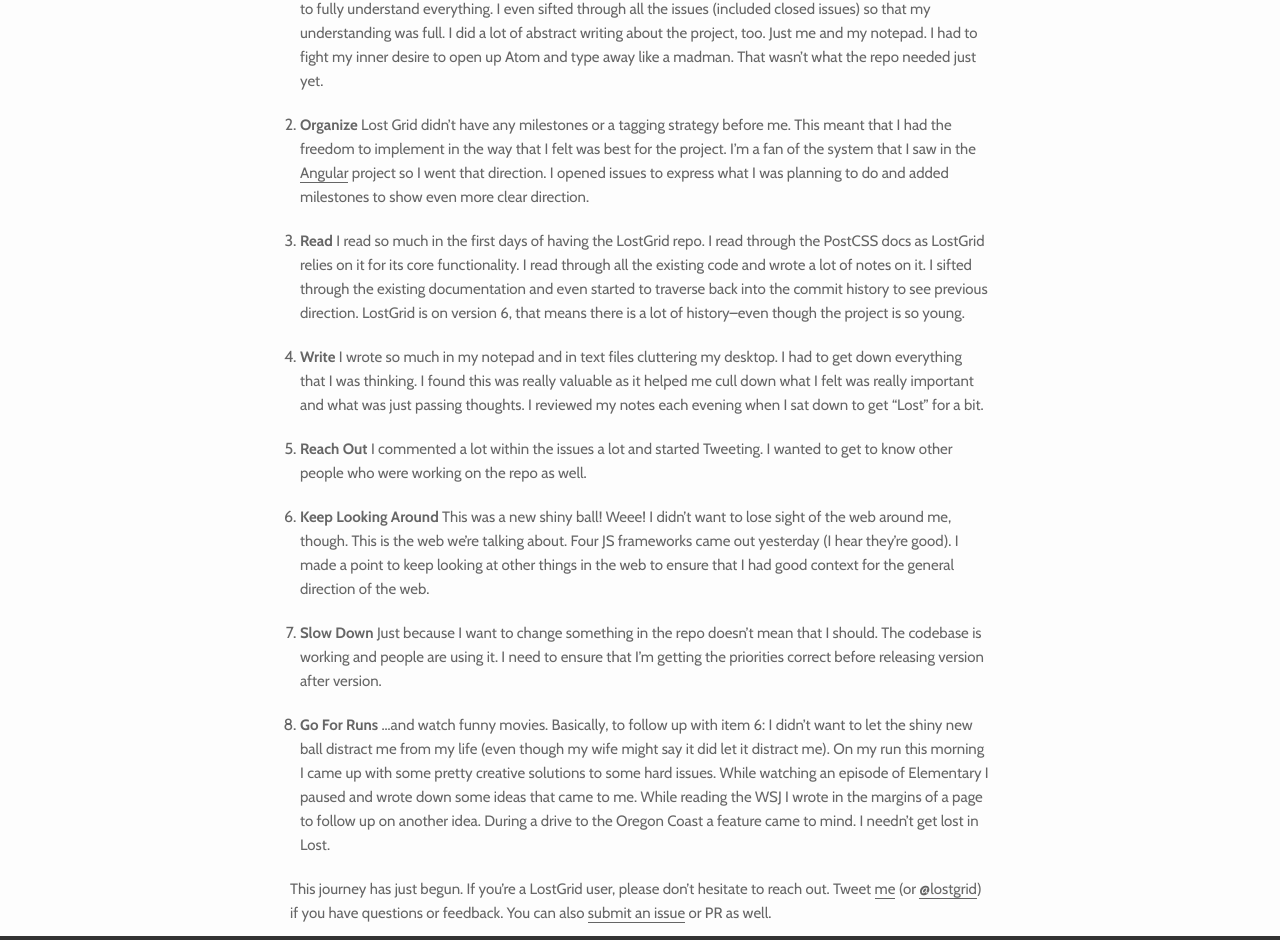
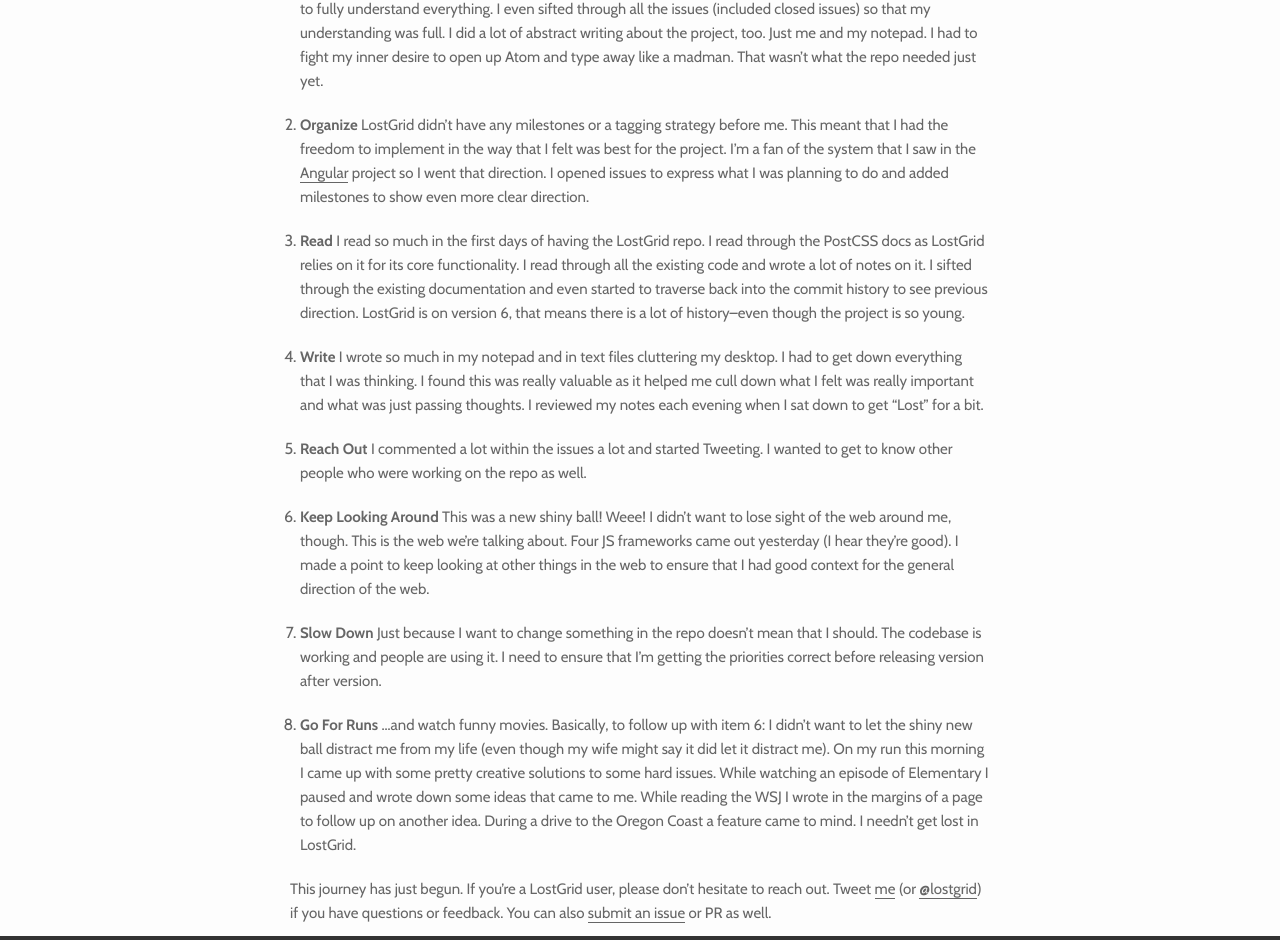
Before and after one commit to peterramsing/personal-site, a Jekyll site: the page built from _posts/2016-02-07-that-time-i-got-lost.md, in a window 1280 px wide and 1400 px high. Shown: the part 431-1371 px from the top of the window. Built offline with Jekyll 4.4.1, drawn with Linux system fonts in a browser that asks for light colours; nearby versions of some CDN libraries.

Commit message:
Minor copy updates in LostGrid post

```diff
--- a/_posts/2016-02-07-that-time-i-got-lost.md
+++ b/_posts/2016-02-07-that-time-i-got-lost.md
@@ -13,7 +13,7 @@
   When I first took over the repo I didn't really touch much code. I wanted to fully understand everything. I even sifted through all the issues (included closed issues) so that my understanding was full. I did a lot of abstract writing about the project, too. Just me and my notepad. I had to fight my inner desire to open up Atom and type away like a madman. That wasn't what the repo needed just yet.
 
 2. **Organize**
-  Lost Grid didn't have any milestones or a tagging strategy before me. This meant that I had the freedom to implement in the way that I felt was best for the project. I'm a fan of the system that I saw in the [Angular](https://github.com/angular/angular.js/labels) project so I went that direction. I opened issues to express what I was planning to do and added milestones to show even more clear direction.
+  LostGrid didn't have any milestones or a tagging strategy before me. This meant that I had the freedom to implement in the way that I felt was best for the project. I'm a fan of the system that I saw in the [Angular](https://github.com/angular/angular.js/labels) project so I went that direction. I opened issues to express what I was planning to do and added milestones to show even more clear direction.
 
 3. **Read**
   I read so much in the first days of having the LostGrid repo. I read through the PostCSS docs as LostGrid relies on it for its core functionality. I read through all the existing code and wrote a lot of notes on it. I sifted through the existing documentation and even started to traverse back into the commit history to see previous direction. LostGrid is on version 6, that means there is a lot of history–even though the project is so young.
@@ -31,6 +31,6 @@
   Just because I want to change something in the repo doesn't mean that I should. The codebase is working and people are using it. I need to ensure that I'm getting the priorities correct before releasing version after version.
 
 8. **Go For Runs**
-  ...and watch funny movies. Basically, to follow up with item 6: I didn't want to let the shiny new ball distract me from my life (even though my wife might say it did let it distract me). On my run this morning I came up with some pretty creative solutions to some hard issues. While watching an episode of Elementary I paused and wrote down some ideas that came to me. While reading the WSJ I wrote in the margins of a page to follow up on another idea. During a drive to the Oregon Coast a feature came to mind. I needn't get lost in Lost.
+  ...and watch funny movies. Basically, to follow up with item 6: I didn't want to let the shiny new ball distract me from my life (even though my wife might say it did let it distract me). On my run this morning I came up with some pretty creative solutions to some hard issues. While watching an episode of Elementary I paused and wrote down some ideas that came to me. While reading the WSJ I wrote in the margins of a page to follow up on another idea. During a drive to the Oregon Coast a feature came to mind. I needn't get lost in LostGrid.
 
 This journey has just begun. If you're a LostGrid user, please don't hesitate to reach out. Tweet [me](https://twitter.com/peterramsing) (or [@lostgrid](https://twitter.com/lostgrid)) if you have questions or feedback. You can also [submit an issue](https://github.com/peterramsing/lost/issues/new) or PR as well.
```
